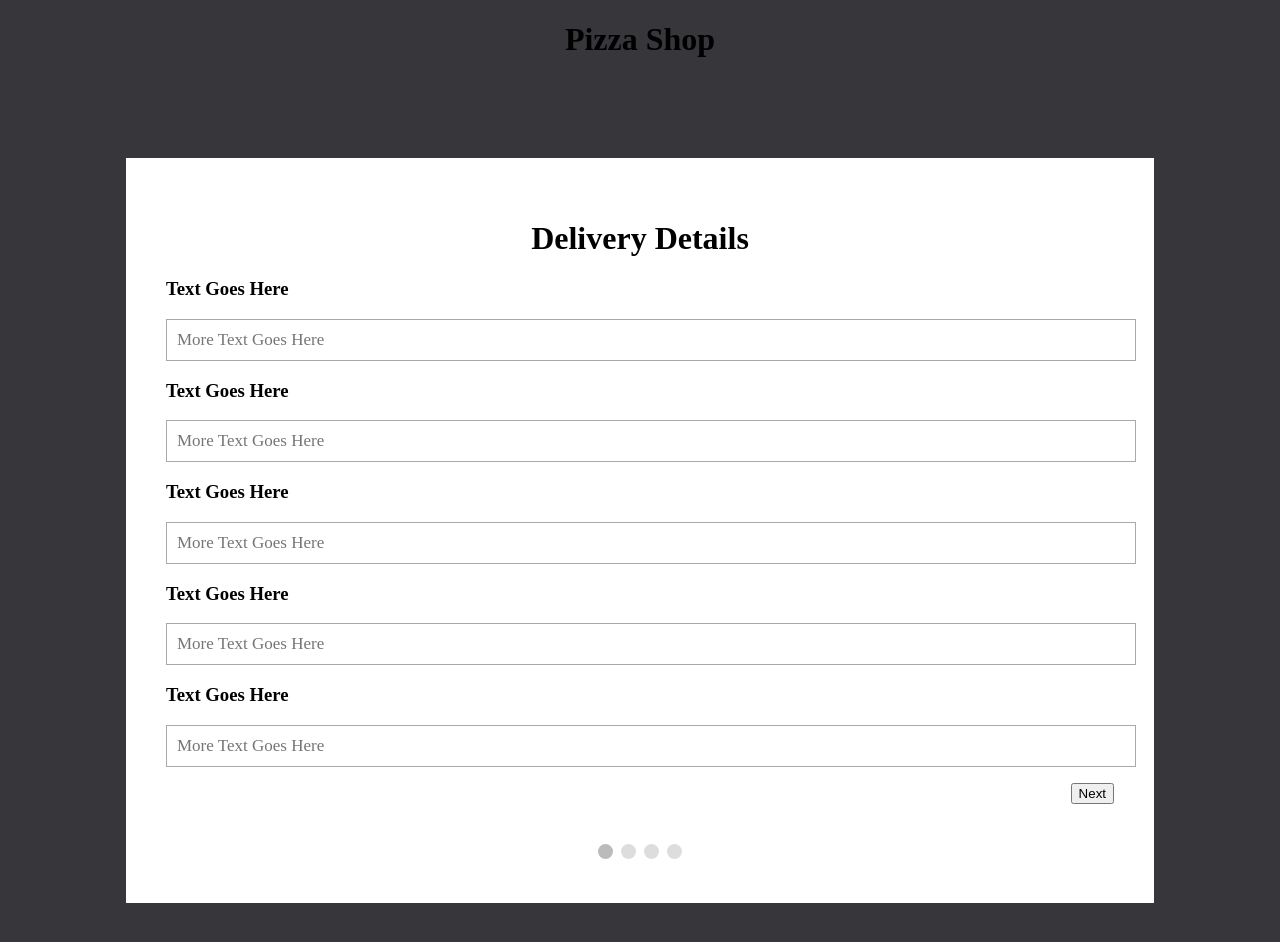
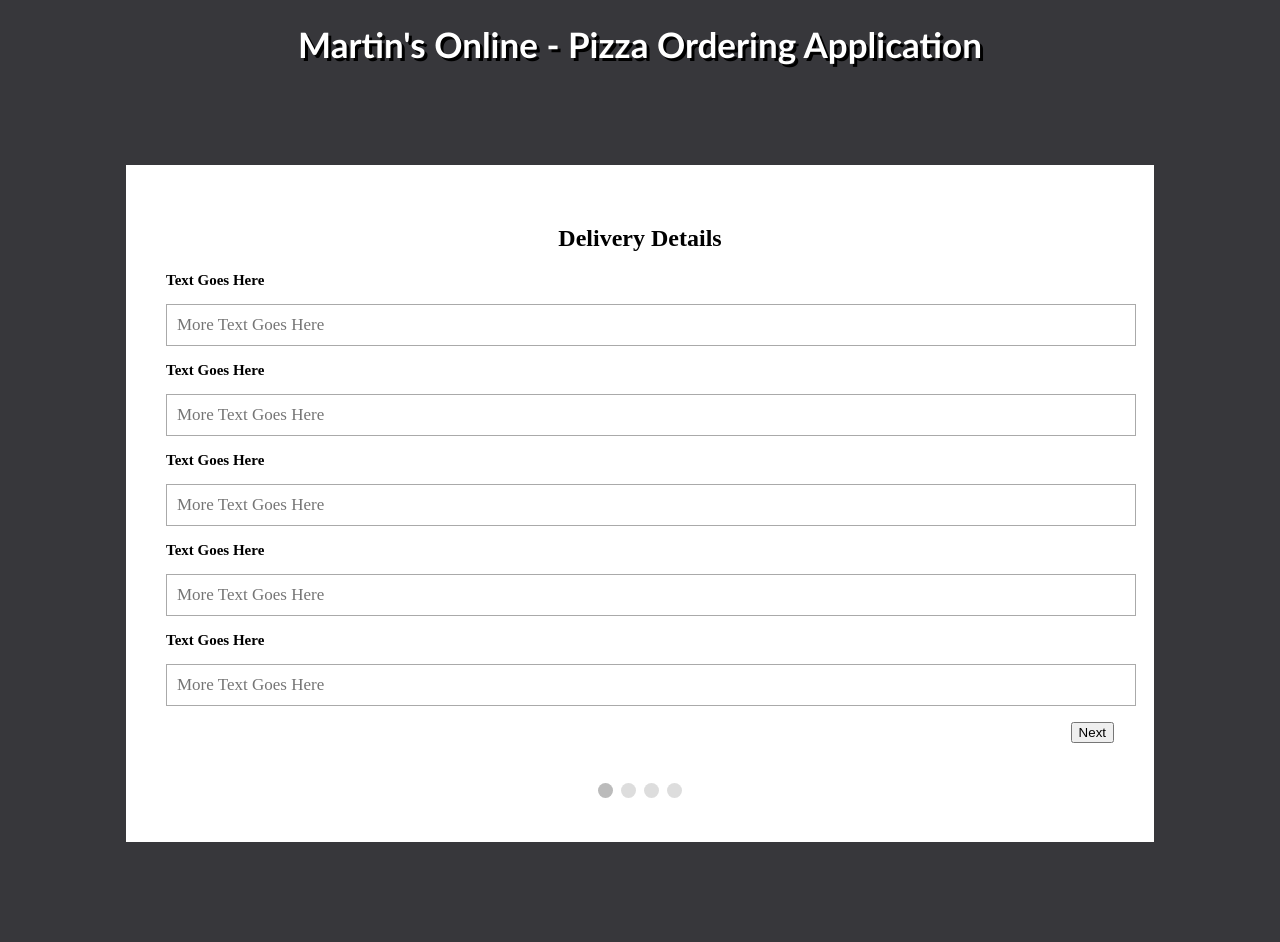
Before and after one commit to Martin-Zurek/PizzaOrderingApplication, a plain HTML site: page index.html in a window 1280 px wide. Drawn offline with Linux system fonts and the light colour scheme.

Commit message:
Main Text
I edited the css of the main text!

```diff
--- a/index.html
+++ b/index.html
@@ -16,13 +16,13 @@
 
 <body>
     <div id="toprow">
-        <h1>Pizza Shop</h1>
+        <h1>Martin's Online - Pizza Ordering Application</h1>
     </div>
 
     <form id="regForm" action="">
 
         <div class="tab">
-            <h1>Delivery Details</h1>
+            <h2>Delivery Details</h2>
 
             <p><h3>Text Goes Here</h3><input placeholder="More Text Goes Here" oninput="this.className = ''"></p>
             <p><h3>Text Goes Here</h3><input placeholder="More Text Goes Here" oninput="this.className = ''"></p>
--- a/main.css
+++ b/main.css
@@ -1,14 +1,30 @@
 /* Background Color */
 body {
-    background-color: rgba(55, 55, 59);
+    background-color: rgba(55, 55, 59, 1.0);
     background-size: cover;
 }
 
-/* Main Text */
+/* H1 Text */
 h1 {
+    color: rgba(255, 255, 255, 1.0);
+    font-family: 'Trebuchet MS', 'Lucida Sans Unicode', 'Lucida Grande', 'Lucida Sans', Arial, sans-serif;
+    font-size: 35px;
+    text-align: center;
+    text-shadow: 3px 3px black;
+}
+
+/* H2 Text */
+h2 {
     text-align: center;
 }
 
+/* H3 Text */
+h3 {
+    font-size: 15px;
+}
+
+
+/* FORMAT THIS STUFF LATER */
 
 /* Form Style*/
 #regForm {
```
